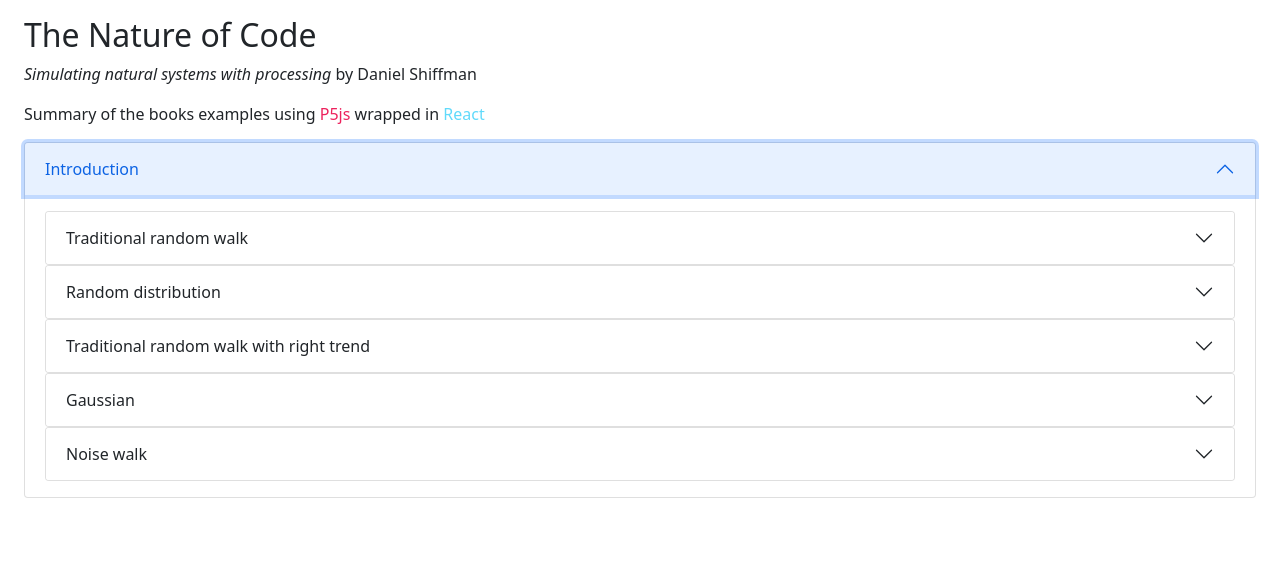
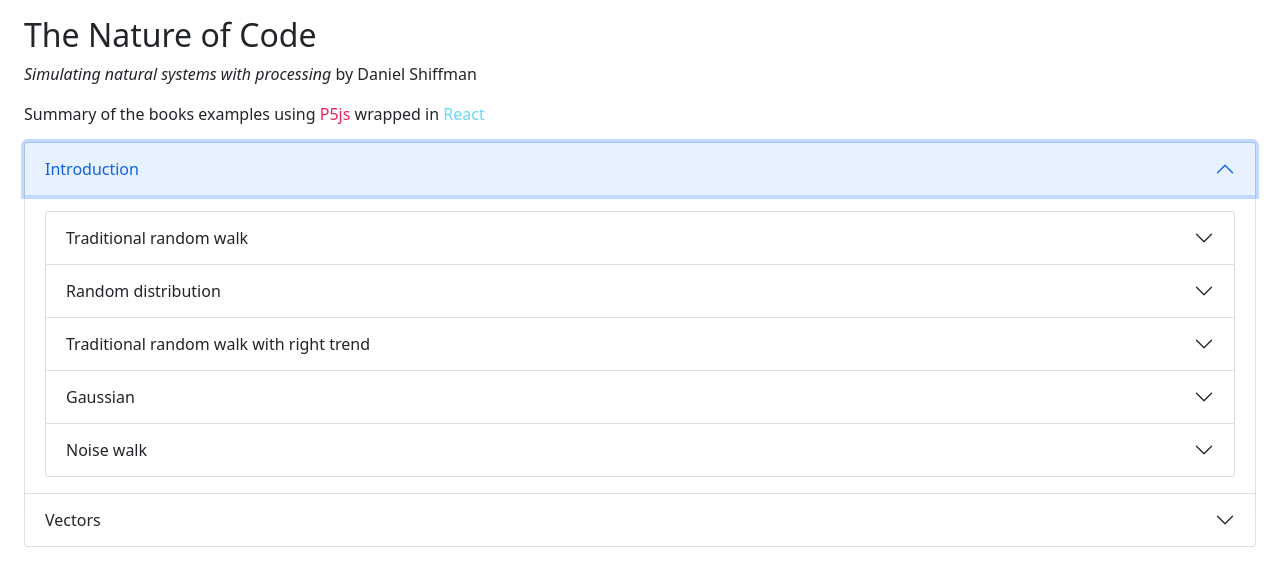
Before and after one commit to vanhaaggen/nature-of-code, a React (Create React App) app: page / in a window 1280 px wide. Both pictures are taken after a click on the button "Introduction". Shown: the top 586 px of the page. Built offline with nearby package versions, Linux system fonts and the light colour scheme.

Commit message:
fix Accordion

```diff
--- a/src/App.js
+++ b/src/App.js
@@ -1,5 +1,6 @@
 import React, { useState } from 'react';
 import styled from 'styled-components';
+import { Accordion } from 'react-bootstrap';
 import SectionBuilder from './components/SectionBuilder';
 import chapters from './chapters';
 
@@ -23,7 +24,7 @@ const P5_URL = 'https://www.p5js.org/';
 const REACT_URL = 'https://www.reactjs.org/';
 
 const App = () => {
-  const [loadSection, setLoadSection] = useState(false);
+  const [loadSection, setLoadSection] = useState([]);
   return (
     <AppWrapper>
       <section>
@@ -43,17 +44,21 @@ const App = () => {
           </ColorLink>
         </p>
       </section>
+      <Accordion>
         {chapters.map((chapter) => (
           <React.Fragment key={chapter.number}>
             <SectionBuilder
               number={chapter.number}
               title={chapter.title}
-            section={chapter.sections.map((section) => {
+              section={
+                <Accordion>
+                  {chapter.sections.map((section) => {
                     const handleActiveKey = (activeKey) => {
                       if (activeKey === section.number) {
-                  setLoadSection(true);
-                } else {
-                  setLoadSection(false);
+                        setLoadSection(section.component);
+                      }
+                      if (activeKey === null) {
+                        setLoadSection([]);
                       }
                     };
                     return (
@@ -61,15 +66,18 @@ const App = () => {
                         <SectionBuilder
                           number={section.number}
                           title={section.title}
-                    section={loadSection && section.component}
+                          section={loadSection}
                           currentActiveKey={handleActiveKey}
                         />
                       </React.Fragment>
                     );
                   })}
+                </Accordion>
+              }
             />
           </React.Fragment>
         ))}
+      </Accordion>
     </AppWrapper>
   );
 };
--- a/src/chapters/index.js
+++ b/src/chapters/index.js
@@ -1,5 +1,9 @@
 import NOC_00 from './NOC_00';
+import NOC_01 from './NOC_01';
 
-const chapters = [{ number: '0', title: 'Introduction', sections: NOC_00 }];
+const chapters = [
+  { number: '0', title: 'Introduction', sections: NOC_00 },
+  { number: '1', title: 'Vectors', sections: [] }
+];
 
 export default chapters;
--- a/src/components/SectionBuilder.js
+++ b/src/components/SectionBuilder.js
@@ -17,7 +17,6 @@ const SectionBuilder = ({
   currentActiveKey = () => {}
 }) => {
   return (
-    <Accordion>
     <Accordion.Item eventKey={number}>
       <Accordion.Header>
         <ContextAwareToggle onChange={currentActiveKey}>
@@ -26,7 +25,6 @@ const SectionBuilder = ({
       </Accordion.Header>
       <Accordion.Body>{section}</Accordion.Body>
     </Accordion.Item>
-    </Accordion>
   );
 };
 
```
Also changed, not shown: src/chapters/NOC_01/index.js (added). Lines whose indentation alone changed are shown as unchanged.
